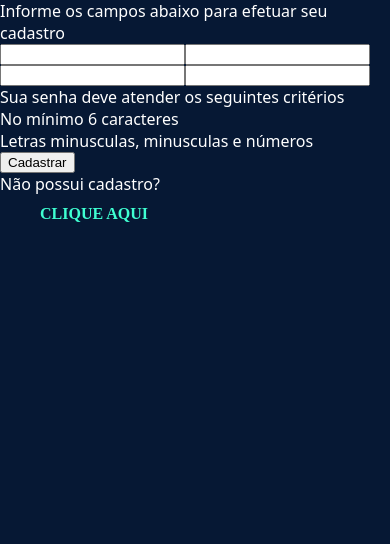
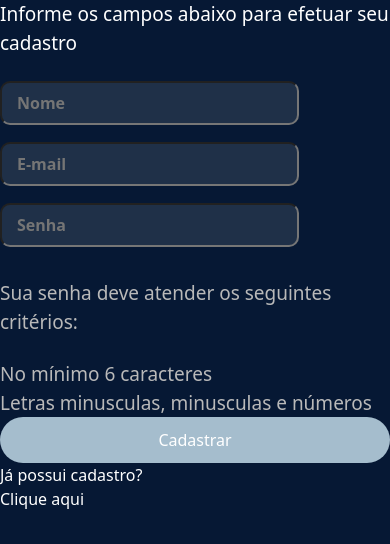
Before and after one commit to dudaguadagnin/SeeFrontend, a React Native app: screen /Cadastro in a window 390 px wide. Shown: the top 544 px of the page. Built offline with nearby package versions, Linux system fonts and the light colour scheme.

Commit message:
Adicionado parcialmente tela de cadastro

```diff
--- a/src/components/atoms/GenericText/index.css
+++ b/src/components/atoms/GenericText/index.css
@@ -31,7 +31,7 @@
 }
 .text-size-large {
     font-family: system-ui;
-    font-size: 24px;
+    font-size: 19px;
 }
 .text-size-undefined {
     font-family: system-ui;
--- a/src/components/atoms/Input/index.css
+++ b/src/components/atoms/Input/index.css
@@ -1,12 +1,27 @@
-.input {
+/* .input {
     border: none;
     border-radius: 8px;
     height: 35px;
     width: 100%;
     padding-left: 10px;
+} */
+
+.input{
+    width: 299px;
+    height: 44px;
+    background: #1F3048;
+    border-radius: 10px;
+    color: #758191;
+    font-weight: bold;
+    padding-left: 15px;
 }
+
 
 input:focus {
     box-shadow: 0 0 0 0;
     outline: 0;
 }
+
+.nome-input{
+    padding-bottom: 17px;
+}
--- a/src/components/atoms/Input/index.js
+++ b/src/components/atoms/Input/index.js
@@ -6,7 +6,7 @@ export const Input = (props) => {
 
     return (
         <div className='input-content'>
-            <input className='input' type={props.type} placeholder={props.children}></input>
+            <input className='input' type={props.type} placeholder={props.children} ></input>
         </div>
     );
 }
--- a/src/components/organisms/Cadastro/index.css
+++ b/src/components/organisms/Cadastro/index.css
@@ -2,3 +2,7 @@
     height: 100%;
     background: #061834;
 }
+
+.cadastro-title {
+    padding-bottom: 24px;
+}
--- a/src/components/organisms/Cadastro/index.js
+++ b/src/components/organisms/Cadastro/index.js
@@ -1,27 +1,48 @@
 import React from 'react';
 import GenericText from '../../atoms/GenericText/index.js'
+import GenericTitle from '../../atoms/GenericTitle/index.js';
+import Button from '../../atoms/Button/index.js';
+import Input from '../../atoms/Input/index.js';
+import 'bootstrap/dist/css/bootstrap.min.css';
 import './index.css'
 
 export const Cadastro = (props) => {
 
     return (
         <div className='cadastro-content'>
-          <GenericText>Informe os campos abaixo para efetuar seu cadastro</GenericText>
-          <input></input>
-          <input></input>
-          <input></input>
-          <input></input>
-          <GenericText>Sua senha deve atender os seguintes critérios</GenericText>
-          <GenericText>No mínimo 6 caracteres</GenericText>
-          <GenericText>Letras minusculas, minusculas e números</GenericText>
-          <button>Cadastrar</button>
+
+          <div className='cadastro-text'>
+            <div className='cadastro-title'>
+              <GenericText size="large" color="white">Informe os campos abaixo para efetuar seu cadastro</GenericText>
+            </div>
+            <div className='cadstro-Input'>
+              <div className='login-input'>
+                <div className='nome-input'>
+                  <Input>Nome</Input>
+                </div>
+                <div className='nome-input'>
+                  <Input>E-mail</Input>
+                </div>
+                <div className='nome-input'>
+                  <Input>Senha</Input>
+                </div>
+              </div>
+              <GenericText size="large" color="gray">Sua senha deve atender os seguintes critérios:</GenericText><br></br>
+              <GenericText size="large" color="gray">No mínimo 6 caracteres</GenericText>
+              <GenericText size="large" color="gray">Letras minusculas, minusculas e números</GenericText>
+              <Button>Cadastrar</Button>
+            </div>
+          </div>
+
           <div>
             {/* <GenreIcon />
             <GenreIcon />
             <GenreIcon /> */}
           </div>
-          <GenericText>Não possui cadastro?</GenericText>
-          <a>Clique aqui</a>
+            <div className='ja-possui-cadastro'>
+              <GenericText>Já possui cadastro?</GenericText>
+              <GenericText>Clique aqui</GenericText>
+            </div>
         </div>
     );
 }
```
Also changed, not shown: 1 other file (tests, documents, lock files or other folders).
